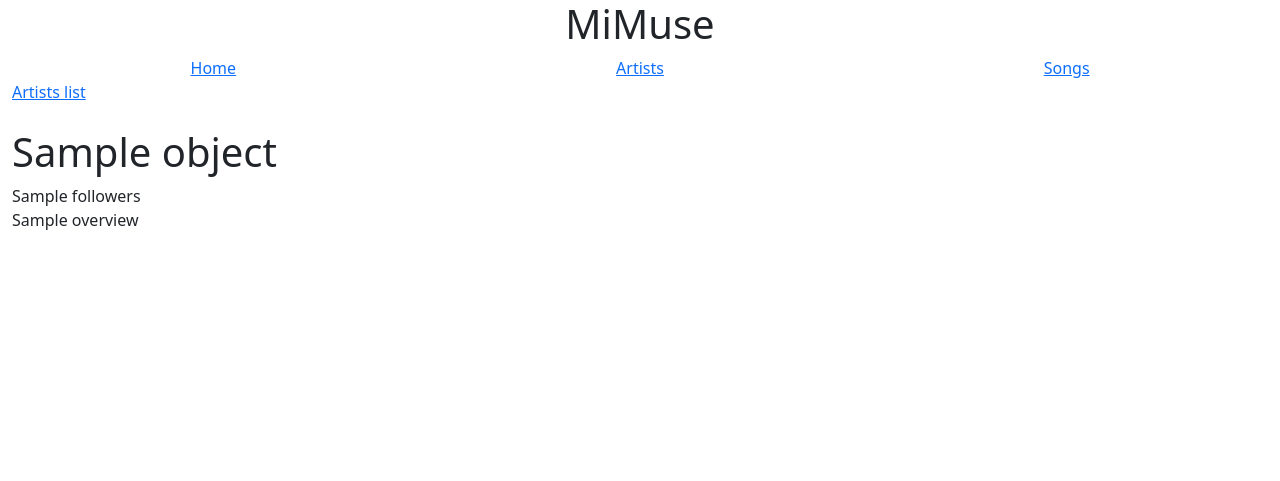
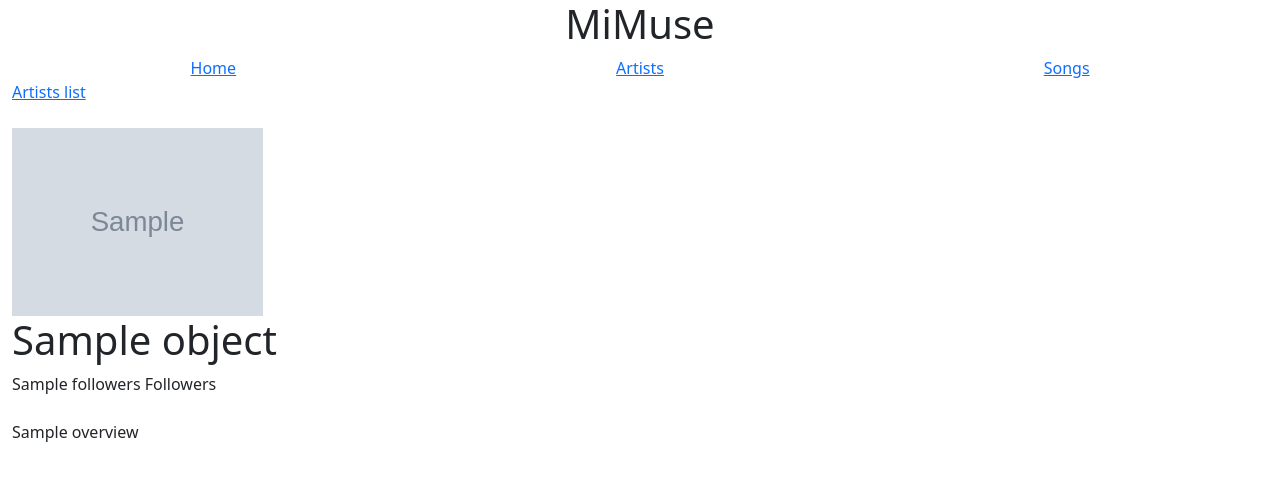
Before and after one commit to linjieyingg/songs, a Django app: template mimuse/artists/templates/artists/artist_detail.html in a window 1280 px wide. Shown: the top 481 px of the page. Run offline with Django 5.2, Linux system fonts and the light colour scheme; the template is opened without the code that fills it: most values are stand-ins (such as "Sample title", 1, 10 or a date in 2020); grey boxes marked "Sample" are stand-in pictures.

Commit message:
artist image

```diff
--- a/mimuse/artists/templates/artists/artist_detail.html
+++ b/mimuse/artists/templates/artists/artist_detail.html
@@ -3,7 +3,10 @@
 {% block content %}
     <a href="{% url 'artists:artist_list' %}">Artists
     list</a><br/><br/>
-    <h1>{{ object.name }}</h1> {{ object.followers }}
+    <img style="width:20%" src={{ object.image }}
+    alt="image"/>
+    <h1>{{ object.name }}</h1> {{ object.followers }} Followers <br/>
+
     <br/> {{ object.overview}}
 
 {% endblock content %}
--- a/mimuse/artists/templates/artists/artist_list.html
+++ b/mimuse/artists/templates/artists/artist_list.html
@@ -1,7 +1,7 @@
 {% extends "base.html" %}
 
 {% block content %}
-Artists
+Artists <br/>
 {% for artist in object_list %}
         <a href="{% url 'artists:artist_detail' artist.id %}">
         {{ artist.name }}
```
